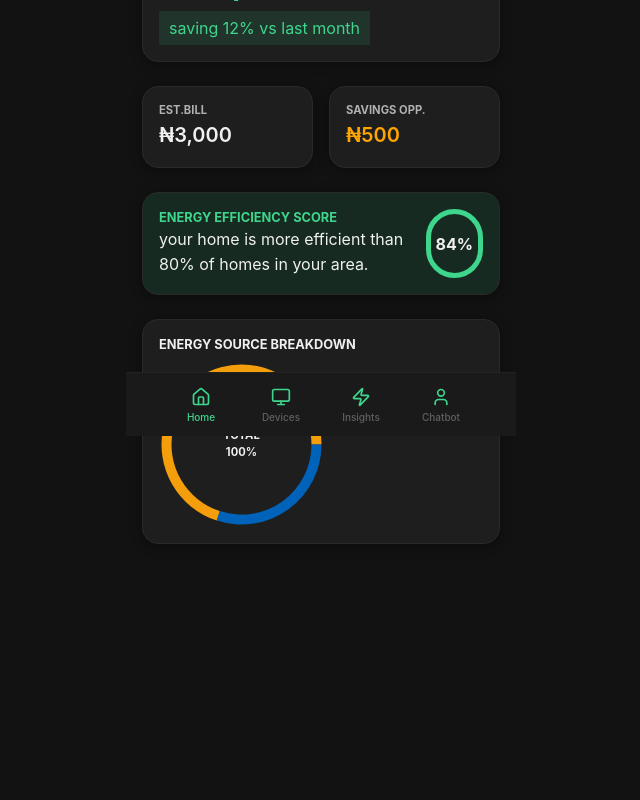
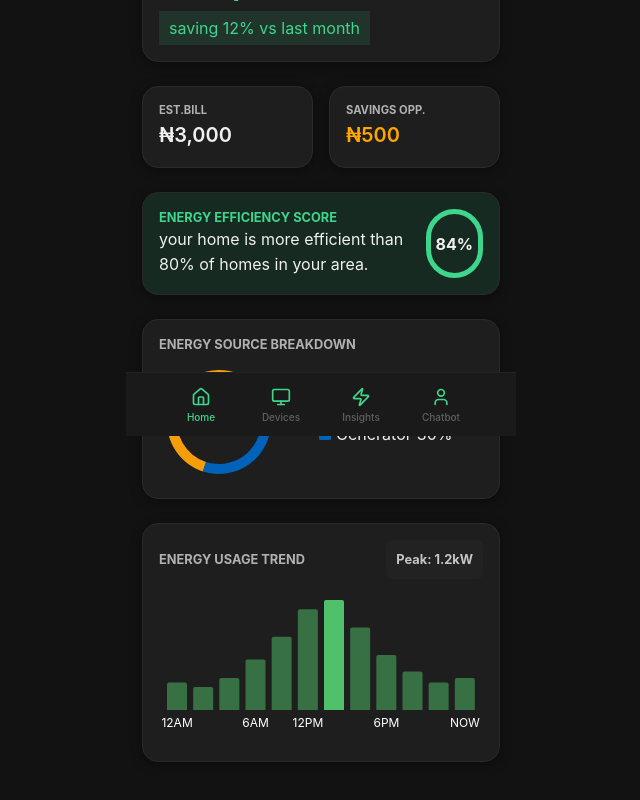
Before and after one commit to itxjoshy/smart-home-energy-ai, a React (Vite) app in the folder smart-home-energy-app-fyp/: page / in a window 1280 px wide. Shown: the part 364-1164 px from the top of the page, without its empty margins (319-959 px from the left). Before the commit the page ends 996 px from the top, so only its background shows below. Built offline with nearby package versions, Linux system fonts and the light colour scheme.

Commit message:
update: added tusage trend chart - with easy looseends so as its easier to implement the ai into its rendering system

```diff
--- a/smart-home-energy-app-fyp/src/components/Dashboard/Dashboard.jsx
+++ b/smart-home-energy-app-fyp/src/components/Dashboard/Dashboard.jsx
@@ -1,6 +1,15 @@
 import React from "react";
 import { Banknote } from "lucide-react";
-import { Pie, PieChart, Cell, Tooltip, ResponsiveContainer } from "recharts";
+import {
+  Pie,
+  PieChart,
+  Cell,
+  Tooltip,
+  BarChart,
+  Bar,
+  XAxis,
+  ResponsiveContainer,
+} from "recharts";
 
 import "./dashboard.css";
 function Dashboard() {
@@ -31,6 +40,22 @@ function Dashboard() {
   const enUsageData = [
     { name: "NEPA", value: 70 },
     { name: "Generator", value: 30 },
+  ];
+
+  const peakIndex = 6;
+  const energyData = [
+    { time: "12AM", value: 0.3 },
+    { time: "", value: 0.25 },
+    { time: "", value: 0.35 },
+    { time: "6AM", value: 0.55 },
+    { time: "", value: 0.8 },
+    { time: "12PM", value: 1.1 },
+    { time: "", value: 1.2 }, // peak
+    { time: "", value: 0.9 },
+    { time: "6PM", value: 0.6 },
+    { time: "", value: 0.42 },
+    { time: "", value: 0.3 },
+    { time: "NOW", value: 0.35 },
   ];
   const COLORS = ["#f59e0b", "#0062b8ff"];
   return (
@@ -115,14 +140,14 @@ function Dashboard() {
               width: "max-content",
             }}
           >
-            <ResponsiveContainer width={165} height={165}>
+            <ResponsiveContainer width={120} height={120}>
               <PieChart>
                 <Pie
                   data={enUsageData}
                   cx="50%"
                   cy="50%"
-                  innerRadius={70}
-                  outerRadius={80}
+                  innerRadius={42}
+                  outerRadius={52}
                   paddingAngle={0}
                   dataKey="value"
                 >
@@ -154,7 +179,7 @@ function Dashboard() {
               total <br /> 100%
             </div>
           </div>
-          {/* <div className="chart-breakdown">
+          <div className="chart-breakdown">
             <div className="chart-item">
               <div
                 className="chart-color"
@@ -171,8 +196,38 @@ function Dashboard() {
               <div className="chart-label">Generator</div>
               <div className="chart-value">30%</div>
             </div>
-          </div> */}
+          </div>
         </div>
+      </div>
+      <div className="card section usage-trend">
+        <div className="hdr">
+          <h3>energy usage trend</h3>
+          <div className="peak-metrics">peak: 1.2kW</div>
+        </div>
+        <ResponsiveContainer width="100%" height={150}>
+          <BarChart data={energyData}>
+            <XAxis
+              padding={{ left: 0 }}
+              dataKey="time"
+              axisLine={false}
+              tickLine={false}
+              tick={{
+                fill: "#ffffffff",
+                fontSize: 12,
+              }}
+            />
+
+            <Bar dataKey="value" radius={[2, 2, 0, 0]} barSize={20}>
+              {energyData.map((_, index) => (
+                <Cell
+                  key={index}
+                  fill={index === peakIndex ? "#4FC16A" : "#3C7F4A"}
+                  fillOpacity={index === peakIndex ? 1 : 0.85}
+                />
+              ))}
+            </Bar>
+          </BarChart>
+        </ResponsiveContainer>
       </div>
     </section>
   );
--- a/smart-home-energy-app-fyp/src/components/Dashboard/dashboard.css
+++ b/smart-home-energy-app-fyp/src/components/Dashboard/dashboard.css
@@ -119,11 +119,52 @@
   }
 }
 .source-breakdown {
+  .chart-item {
+    display: flex;
+    align-items: center;
+    gap: 5px;
+  }
+  .chart-color {
+    width: 12px;
+    height: 12px;
+    border-radius: 10%;
+  }
   h3 {
     text-transform: uppercase;
     font-weight: bold;
     font-size: 0.8rem;
     width: max-content;
     margin-bottom: 0.5rem;
+    opacity: 0.7;
+  }
+  .card-body {
+    display: grid;
+    grid-template-columns: max-content 1fr;
+    align-items: center;
+    gap: 40px;
   }
 }
+.usage-trend {
+}
+.usage-trend .hdr {
+  display: flex;
+  align-items: center;
+  justify-content: space-between;
+  margin-bottom: var(--space-md);
+  h3 {
+    text-transform: uppercase;
+    font-weight: bold;
+    font-size: 0.8rem;
+    width: max-content;
+    opacity: 0.7;
+  }
+  .peak-metrics {
+    font-size: 0.8rem;
+    font-weight: bold;
+    opacity: 0.8;
+    padding: 10px;
+    background: var(--bg-card-hover);
+    border-radius: 6px;
+    text-transform: capitalize;
+  }
+}
```
